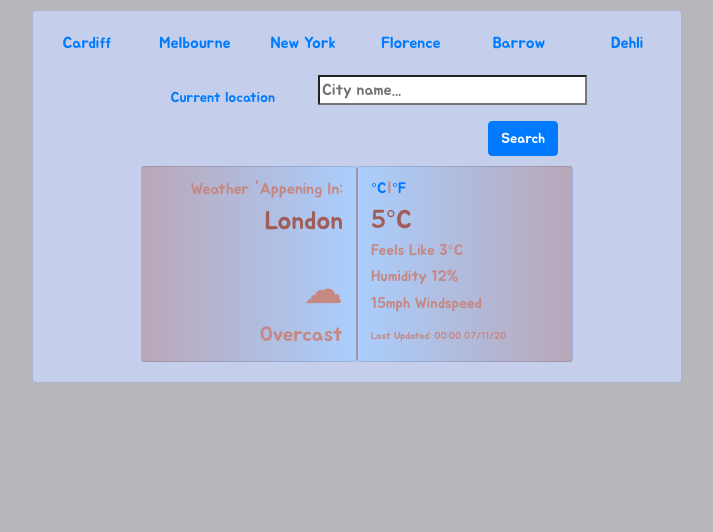
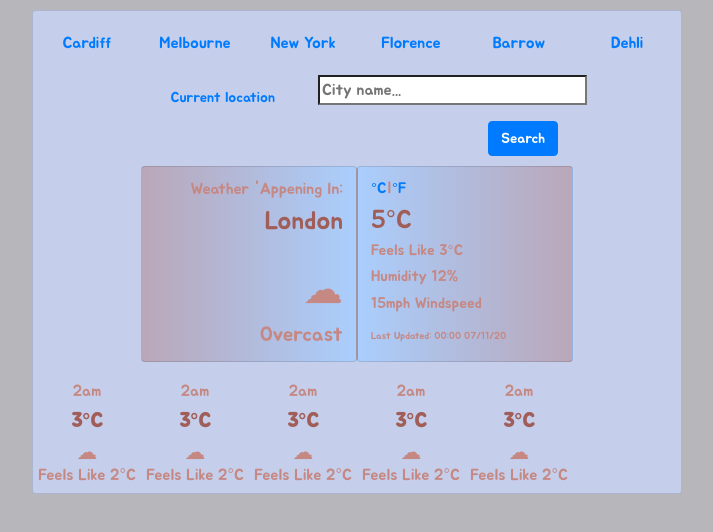
Before and after one commit to 13raji/weather-app-react, a React (Create React App) app: page / in a window 1280 px wide. Shown: the top 532 px of the page, without its empty margins (283-996 px from the left). Built offline with nearby package versions, Linux system fonts and the light colour scheme.

Commit message:
forecast css+ js

```diff
--- a/src/App.css
+++ b/src/App.css
@@ -24,6 +24,22 @@ p {
   padding: 13px;
 }
 
+#forecast {
+  text-align: center;
+  font-size: 0.9rem;
+}
+
+.forecastWrapper {
+  max-width: 600px;
+  margin: 0 auto;
+  border: 1px solid rgba(0, 0, 0, 0.125);
+  border-radius: 0.25rem;
+  padding: 2%;
+  background-image: linear-gradient(120deg, #adb6ce 0%, #94b6e9 100%);
+  text-align: center;
+  font-size: 0.9rem;
+}
+
 h3 {
   font-size: 1.6rem;
 }
--- a/src/App.js
+++ b/src/App.js
@@ -3,6 +3,7 @@ import './App.css';
 import CityLinks from "./CityLinks";
 import SearchForm from "./SearchForm";
 import CurrentForecast from "./CurrentForecast";
+import Forecast from "./Forecast";
 
 function App() {
   return (
@@ -10,7 +11,13 @@ function App() {
       <CityLinks />
       <SearchForm/>
       <CurrentForecast/>
+      <div className="ForecastWrapper, row" id="forecast">
+        <Forecast /> <Forecast /> <Forecast />
+        <Forecast />
+        <Forecast />
+      </div>
     </div>
+
   );
 }
 
--- /dev/null
+++ b/src/Forecast.css
@@ -0,0 +1,17 @@
+.hoursForecast {
+  padding: 0;
+  margin: 0;
+  line-height: 1;
+  text-align: center;
+  font-size: 0.9rem;
+}
+
+#forecastTemp {
+  color: #a15e59;
+  font-weight: bold;
+  margin-top: 0.1rem;
+}
+
+#feelsLike {
+  font: small;
+}
--- /dev/null
+++ b/src/Forecast.js
@@ -0,0 +1,13 @@
+import React from "react";
+import "./Forecast.css";
+
+export default function Forecast() {
+  return (
+    <div className="col-2 hoursForecast">
+      <h6>2am</h6>
+      <h5 id="forecastTemp">3°C</h5>
+      <h4>☁</h4>
+      <h6>Feels like 2°C</h6>
+    </div>
+  );
+}
```
Also changed, not shown: 1 other file (tests, documents, lock files or other folders).
